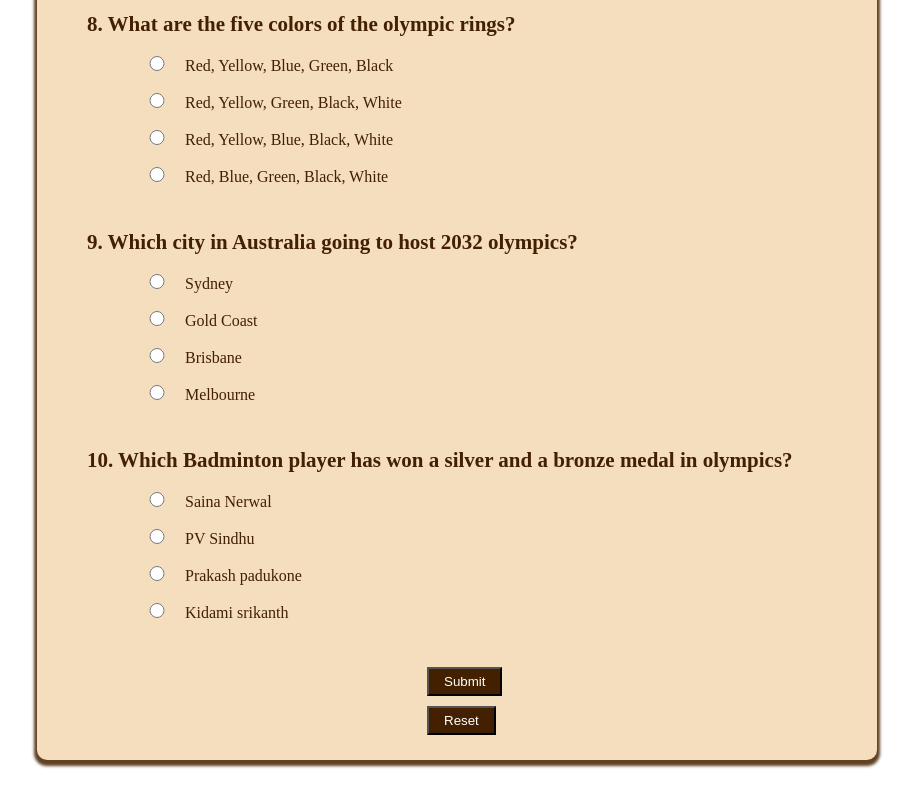
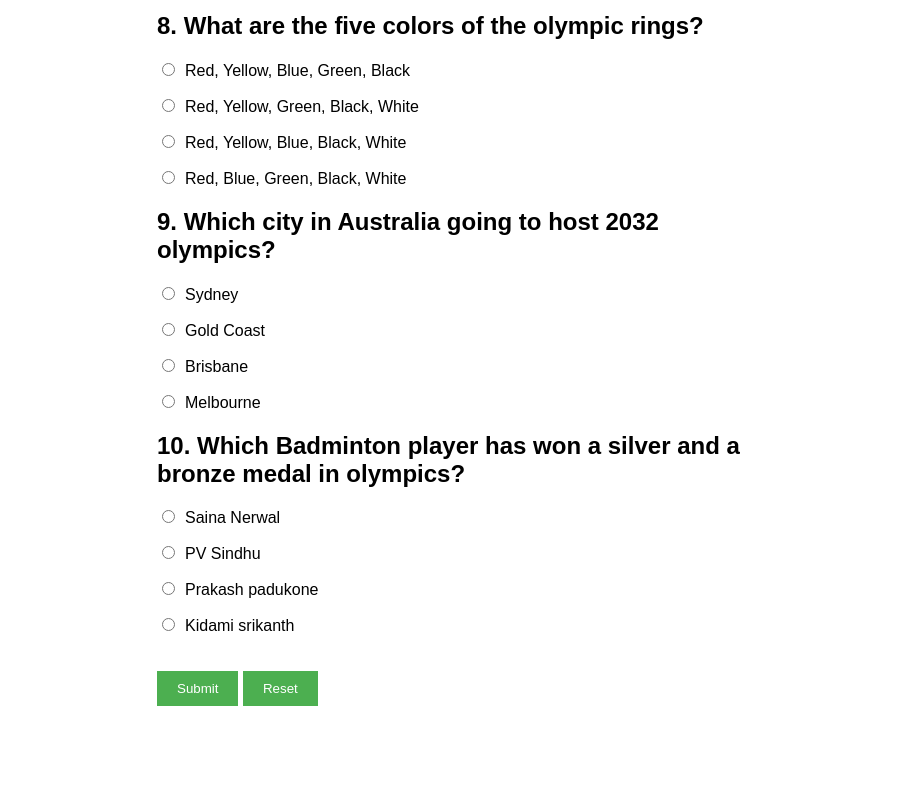
Before and after one commit to Ajaykumar5757/quiz-app-using-javascript-css-html-with-results, a plain HTML site: page index.html in a window 1280 px wide. Shown: the part 1753-2543 px from the top of the page, without its empty margins (183-1096 px from the left). After the commit the page ends 2487 px from the top, so only its background shows below. Drawn offline with Linux system fonts and the light colour scheme.

Commit message:
Update style.css

```diff
--- a/style/style.css
+++ b/style/style.css
@@ -1,49 +1,40 @@
-.section{
-    max-width:800px;
-    margin:30px auto;
-    border-radius: 10px;
-    padding:20px;
-    background-color: rgb(245, 222, 189);
-    color: rgb(66, 32, 0);
-    box-shadow: 0px 3px 3px 3px rgb(96, 65, 36);
+body {
+    font-family: Arial, sans-serif;
 }
 
-.group{
-    display: block;
-    margin-left: 60px;
+.section {
+    max-width: 600px;
+    margin: 0 auto;
+    padding: 20px;
 }
 
-input{
-    width:50px;
-    margin-top:2px;
-    height: 15px;
+.score {
+    margin-bottom: 20px;
 }
 
-button{
-    margin:5px;
-    margin-left:370px;
-    padding:5px 15px;
-    background-color: rgb(66, 32, 0);
-    color:white;
+.result {
+    font-size: 14px;
+    color: #333;
 }
 
-button:hover{
-    background-color: rgb(184, 130, 79);
-    color:black;
+button {
+    padding: 10px 20px;
+    margin-top: 20px;
+    background-color: #4CAF50;
+    color: white;
+    border: none;
+    cursor: pointer;
 }
 
-div{
-    margin:10px;
+button:hover {
+    background-color: #45a049;
 }
 
-h2{
-    padding-left:20px;
-    font-size: 21px;
+input[type="radio"] {
+    margin-right: 10px;
 }
 
-.result{
-    text-align: end;
-    margin-right:30px;
-    padding:5px;
-    font-size: 17px;
+#timer {
+    font-weight: bold;
+    color: red;
 }
```
